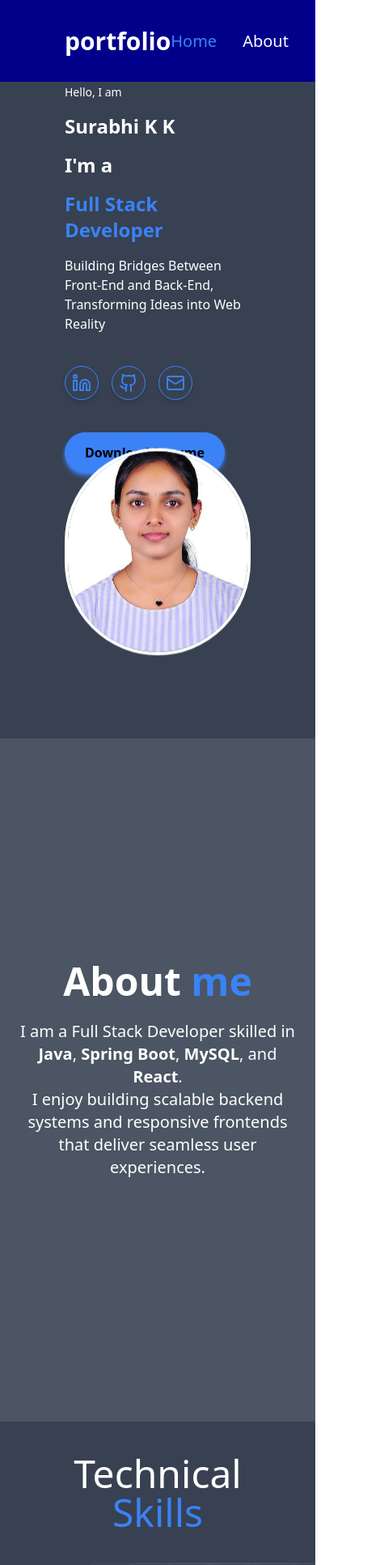
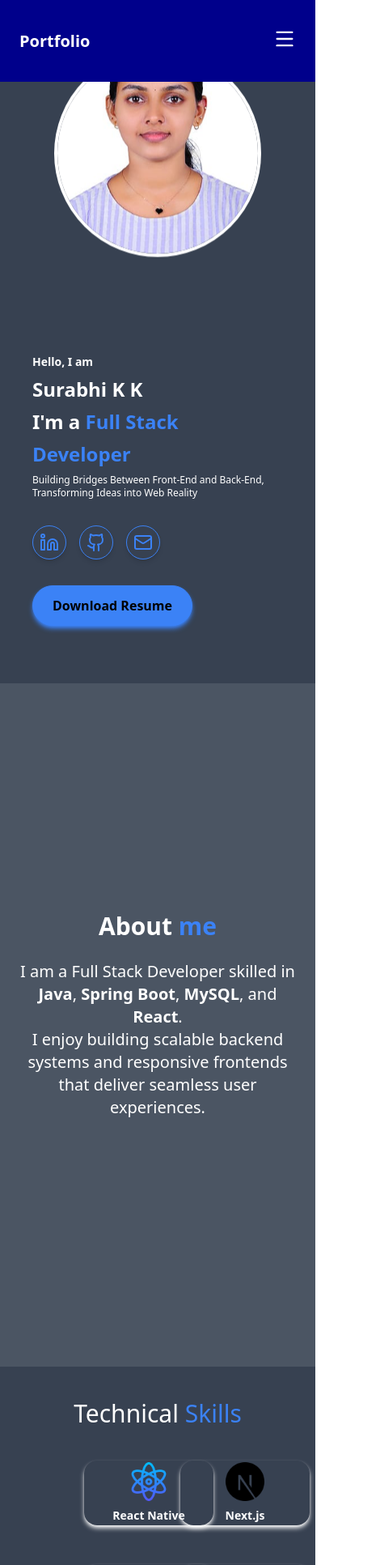
Before and after one commit to surabhi-kk/my-portfolio, a Next.js app: page / in a window 390 px wide. Shown: the top 1933 px of the page at 81% size, 470 px wide, since content can reach past the window. Built offline with nearby package versions, Linux system fonts and the light colour scheme.

Commit message:
mobile responsive

```diff
--- a/src/app/components/About.jsx
+++ b/src/app/components/About.jsx
@@ -5,8 +5,8 @@ function About() {
     <section id="about" className="scroll-mt-[12vh]">
     <div className="bg-gray-600 h-[100vh] flex flex-col items-center justify-center px-5 text-center">
   <div>
-    <span className="text-5xl font-bold text-white">About </span>
-    <span className="text-5xl font-bold text-blue-500">me</span>
+    <span className="text-3xl sm:text-3xl md:text-5xl font-bold text-white">About </span>
+    <span className="text-3xl sm:text-3xl md:text-5xl font-bold text-blue-500">me</span>
     <p className="text-xl text-white py-6 max-w-4xl">
       I am a Full Stack Developer skilled in <strong>Java</strong>, <strong>Spring Boot</strong>, <strong>MySQL</strong>, and <strong>React</strong>.<br />
       I enjoy building scalable backend systems and responsive frontends that deliver seamless user experiences.
--- a/src/app/components/Home.jsx
+++ b/src/app/components/Home.jsx
@@ -4,27 +4,28 @@ import React from 'react'
 
 const Home = () => {
   return (
-    <section id="home" className="scroll-mt-[12vh]">
-      <div className="flex flex-col lg:flex-row items-center justify-between bg-gray-700 px-20 py-6 min-h-screen">
+    <section id="home" className="scroll-mt-[12vh] overflow-x-hidden ">
+      <div className="flex flex-col-reverse  lg:flex-row items-center justify-between bg-gray-700 px-10 sm:px-15 md:px-20 py-6 min-h-screen">
 
   {/* Left Side - Text Content */}
-  <div className="flex-1 flex flex-col justify-center items-start text-left gap-4 mt-20 ">
-    <span className="text-sm sm:text-2xl text-white text-bold">
-      Hello, I am
-    </span>
+  <div className="flex-1 flex flex-col justify-center items-start text-left gap-2 sm:gap-3 md:gap-4 mt-4 sm:mt-20 md:mt-20 ">
+    <span className="text-sm sm:text-xl md:text-lg text-white font-semibold">
+  Hello, I am
+</span>
 
-    <p className="text-2xl sm:text-5xl font-bold text-white">
-      Surabhi K K
-    </p>
+<p className="text-2xl sm:text-3xl md:text-5xl font-bold text-white">
+  Surabhi K K
+</p>
 
-    <span className="text-2xl sm:text-5xl font-bold text-white">
-      I'm a
-    </span>
+<p className="text-2xl sm:text-3xl md:text-5xl font-bold text-white">
+  I'm a <span className="text-blue-500">Full Stack</span>
+</p>
 
-    <span className="text-2xl sm:text-5xl font-bold text-blue-500">
-      Full Stack Developer
-    </span>
-<p className='text-white'>Building Bridges Between Front-End and Back-End, Transforming Ideas into Web Reality</p>
+<p className="text-2xl sm:text-3xl md:text-5xl font-bold text-blue-500">
+  Developer
+</p>
+
+<p className='text-xs sm:base md:text-lg text-white'>Building Bridges Between Front-End and Back-End, Transforming Ideas into Web Reality</p>
     {/* Social Icons */}
     <div className="flex gap-4 py-6">
   <div className="p-2  shadow-md  hover:bg-blue-400 hover:text-black hover:shadow-blue-500  border border-blue-500 rounded-full hover:border-blue-400 transition duration-300">
@@ -65,12 +66,13 @@ const Home = () => {
   </div>
 
   {/* Right Side - Image */}
-  <div className="flex-1 flex justify-center items-center py-6">
+  <div className="flex-1 flex justify-center items-end  sm:items-center md:items-center py-0 md:py-6  ">
   <img
   src="/images/Surabhipic.jpeg"
   alt="profile picture"
 
-  className="w-64 h-64 object-cover rounded-full border-4 border-white animate-[bounce_5s_ease-in-out_infinite]"
+
+  className=" w-32 h-32 sm:w-52 sm:h-52 md:w-64 md:h-64 w-64 h-64 object-cover rounded-full border-4 border-white animate-[bounce_5s_ease-in-out_infinite] "
 />
 
 </div>
--- a/src/app/components/Navbar.jsx
+++ b/src/app/components/Navbar.jsx
@@ -1,16 +1,17 @@
 "use client";
 
 import React, { useState, useEffect } from "react";
+import { Menu, X } from "lucide-react"; // Optional: hamburger and close icons
 
 function Navbar() {
   const [activeSection, setActiveSection] = useState("#home");
+  const [menuOpen, setMenuOpen] = useState(false); // NEW: controls mobile menu
 
   const navItems = [
     { id: "#home", label: "Home" },
     { id: "#about", label: "About" },
     { id: "#skill", label: "Skill" },
     { id: "#project", label: "Project" },
-    // { id: "#contact", label: "Contact" }, // optional
   ];
 
   useEffect(() => {
@@ -23,17 +24,15 @@ function Navbar() {
     };
 
     const observer = new IntersectionObserver(handleIntersect, {
-      threshold: 0.6, // section must be 60% in view
+      threshold: 0.6,
     });
 
-    // Observe each section
     navItems.forEach((item) => {
       const section = document.querySelector(item.id);
       if (section) observer.observe(section);
     });
 
     return () => {
-      // Cleanup
       navItems.forEach((item) => {
         const section = document.querySelector(item.id);
         if (section) observer.unobserve(section);
@@ -42,19 +41,21 @@ function Navbar() {
   }, []);
 
   return (
-    <div className="fixed top-0 left-0 w-full z-50 bg-[#00008B] text-white h-[12vh] flex items-center px-20">
+    <div className="fixed top-0 left-0 w-full z-50 bg-[#00008B] text-white h-[12vh] flex items-center px-6 sm:px-10 md:px-20">
       <div className="w-full flex justify-between items-center">
-        {/* Left: Portfolio title */}
-        <div className="text-3xl font-bold">portfolio</div>
+        {/* Left: Logo or Title */}
+        <div className="text-xl sm:text-2xl md:text-3xl font-bold">
+          Portfolio
+        </div>
 
-        {/* Right: Navigation links */}
-        <ul className="flex gap-8 list-none text-xl">
+        {/* Desktop Menu */}
+        <ul className="hidden sm:flex gap-6 md:gap-8 list-none text-lg md:text-xl">
           {navItems.map((item) => (
             <li
               key={item.id}
               className={`cursor-pointer transition-colors duration-300 ${
                 activeSection === item.id
-                  ? "text-blue-500 hover:text-blue-400"
+                  ? "text-blue-400"
                   : "text-white hover:text-blue-300"
               }`}
             >
@@ -62,7 +63,37 @@ function Navbar() {
             </li>
           ))}
         </ul>
+
+        {/* Mobile Hamburger Icon */}
+        <div className="sm:hidden">
+          <button
+            onClick={() => setMenuOpen(!menuOpen)}
+            className="text-white focus:outline-none"
+          >
+            {menuOpen ? <X size={28} /> : <Menu size={28} />}
+          </button>
+        </div>
       </div>
+
+      {/* Mobile Dropdown Menu */}
+      {menuOpen && (
+        <div className="absolute top-[12vh] left-0 w-full bg-[#00008B] sm:hidden flex flex-col items-center gap-4 py-4 z-40 border-t border-blue-300">
+          {navItems.map((item) => (
+            <a
+              key={item.id}
+              href={item.id}
+              className={`text-lg ${
+                activeSection === item.id
+                  ? "text-blue-400"
+                  : "text-white hover:text-blue-300"
+              }`}
+              onClick={() => setMenuOpen(false)} // Close on click
+            >
+              {item.label}
+            </a>
+          ))}
+        </div>
+      )}
     </div>
   );
 }
--- a/src/app/components/Skill.jsx
+++ b/src/app/components/Skill.jsx
@@ -18,20 +18,22 @@ function Skill() {
   return (
     <section id="skill" className="scroll-mt-[12vh]">
     <div className='bg-gray-700 items-center text-center justify-center py-10 px-10 h-[100vh]'>
-      <span className='text-5xl text-bold text-white'>Technical </span>
-      <span className='text-5xl text-bold text-blue-500'>Skills</span>
-      <div className="grid grid-cols-5 gap-y-12 gap-x-2 mt-10 ml-16 mr-4">
+      <span className='text-3xl sm:text-3xl md:text-5xl text-bold text-white'>Technical </span>
+      <span className='text-3xl sm:text-3xl md:text-5xl text-bold text-blue-500'>Skills</span>
+      <div className="grid grid-cols-2 sm:grid-cols-2 md:grid-cols-5  gap-y-12 gap-x-2 mt-10 ml-16 mr-4">
   {skill.map((s) => (
     <div
       key={s.name}
-      className="w-44 h-44  shadow-white shadow-md flex flex-col items-center justify-center gap-6 py-6 text-white shadow-lg rounded-2xl p-6 w-40 text-center hover:bg-blue-500 hover:scale-105 transition-transform duration-300"
+      className="w-20 h-20
+        sm:w-40 sm:h-40
+        md:w-44 md:h-44   shadow-white shadow-md flex flex-col items-center justify-center gap-2 sm:gap:4 md:gap-6 py-6 text-white shadow-lg rounded-2xl p-6 w-40 text-center hover:bg-blue-500 hover:scale-105 transition-transform duration-300"
     >
       <img
         src={s.image}
         alt={s.name}
-        className="w-25 h-20 object-contain"
+        className="w-12 h-12 sm:w-16 sm:h-16 md:w-20 md:h-20 object-contain"
       />
-      <h2 className="text-xl font-semibold">{s.name}</h2>
+      <h2 className="text-sm md:text-xl font-semibold">{s.name}</h2>
     </div>
   ))}
 </div>
--- a/src/app/components/project.jsx
+++ b/src/app/components/project.jsx
@@ -28,8 +28,8 @@ function Project() {
   return (
     <section id="project" className="scroll-mt-[12vh]">
       <div className="bg-gray-700 items-center text-center justify-center py-10 px-10 min-h-screen">
-        <span className="text-5xl font-bold text-white">My </span>
-        <span className="text-5xl font-bold text-blue-500">Project</span>
+        <span className="text-3xl sm:text-3xl md:text-5xl font-bold text-white">My </span>
+        <span className="text-3xl sm:text-3xl md:text-5xl font-bold text-blue-500">Project</span>
 
         <div className="grid grid-cols-1 sm:grid-cols-2 md:grid-cols-3 gap-6 mt-10 mx-auto max-w-6xl">
           {project.map((s) => (
--- a/src/app/page.js
+++ b/src/app/page.js
@@ -7,8 +7,8 @@ import Skill from "./components/Skill";
 import Project from "./components/project"
 export default function page() {
   return (
-    <div>
-      <Navbar />
+    <div className="overflow-x-hidden">
+        <Navbar />
       <main className="scroll-smooth">
       <Home />
       <About />
```
